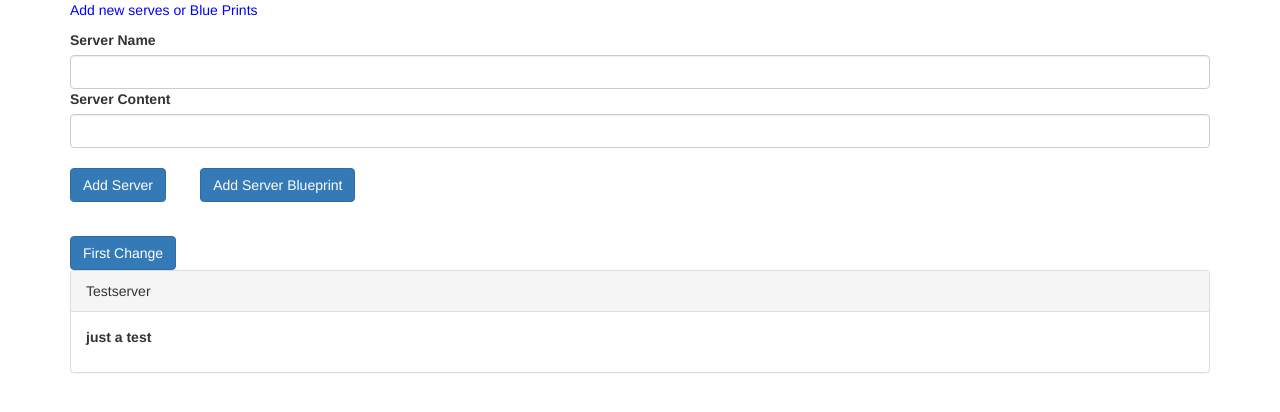
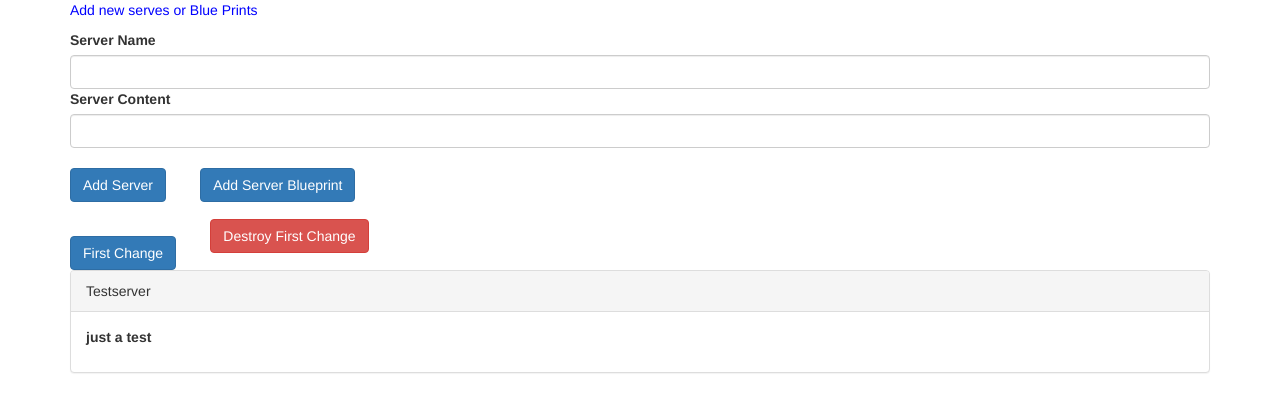
Before and after one commit to 94ju/AngularDataBindingApp, an Angular app: page / in a window 1280 px wide. Shown: the top 412 px of the page. Built offline with nearby package versions, Linux system fonts and the light colour scheme.

Commit message:
lifcycle hooks final phase

```diff
--- a/src/app/app.component.html
+++ b/src/app/app.component.html
@@ -7,6 +7,7 @@
 
     <div class="col-xs-12">
       <button class="btn btn-primary" (click)="onChangesFirst()" style="margin-top: 3%">First Change</button>
+      <button class="btn btn-danger" (click)="onDestroy()" style="margin-left: 3%">Destroy First Change</button>
         <app-server-element
          *ngFor='let serverElement of serverElements'
           [svrElement]="serverElement"
--- a/src/app/app.component.ts
+++ b/src/app/app.component.ts
@@ -29,5 +29,8 @@ export class AppComponent {
   onChangesFirst(){
     this.serverElements[0].name='changed';
   }
+  onDestroy(){
+    this.serverElements.splice(0,1);
+  }
 
 }
--- a/src/app/server-element/server-element.component.ts
+++ b/src/app/server-element/server-element.component.ts
@@ -1,11 +1,11 @@
-import { Component, OnInit, Input, OnChanges, SimpleChanges, DoCheck, AfterContentInit } from '@angular/core';
+import { Component, OnInit, Input, OnChanges, SimpleChanges, DoCheck, AfterContentInit, AfterContentChecked, AfterViewInit, AfterViewChecked, OnDestroy } from '@angular/core';
 
 @Component({
   selector: 'app-server-element',
   templateUrl: './server-element.component.html',
   styleUrls: ['./server-element.component.css']
 })
-export class ServerElementComponent implements OnInit ,OnChanges,DoCheck,AfterContentInit{
+export class ServerElementComponent implements OnInit ,OnChanges,DoCheck,AfterContentInit,AfterContentChecked,AfterViewInit,AfterViewChecked,OnDestroy{
   @Input('svrElement') element :{type:string,name:string,content:string};
   @Input() name:string;
   constructor() {
@@ -26,5 +26,17 @@ export class ServerElementComponent implements OnInit ,OnChanges,DoCheck,AfterCo
   ngAfterContentInit(){
     console.log('ng afterContent of server called');
   }
+  ngAfterContentChecked(){
+    console.log('ng afaterContentchecked of server called');
+  }
+  ngAfterViewInit(){
+    console.log('ng afterViewInit of server called');
+  }
+  ngAfterViewChecked(){
+    console.log('ng afterviewChecked of server called');
+  }
+  ngOnDestroy(){
+    console.log('ng Ondestroy of server called');
+  }
 
 }
```
